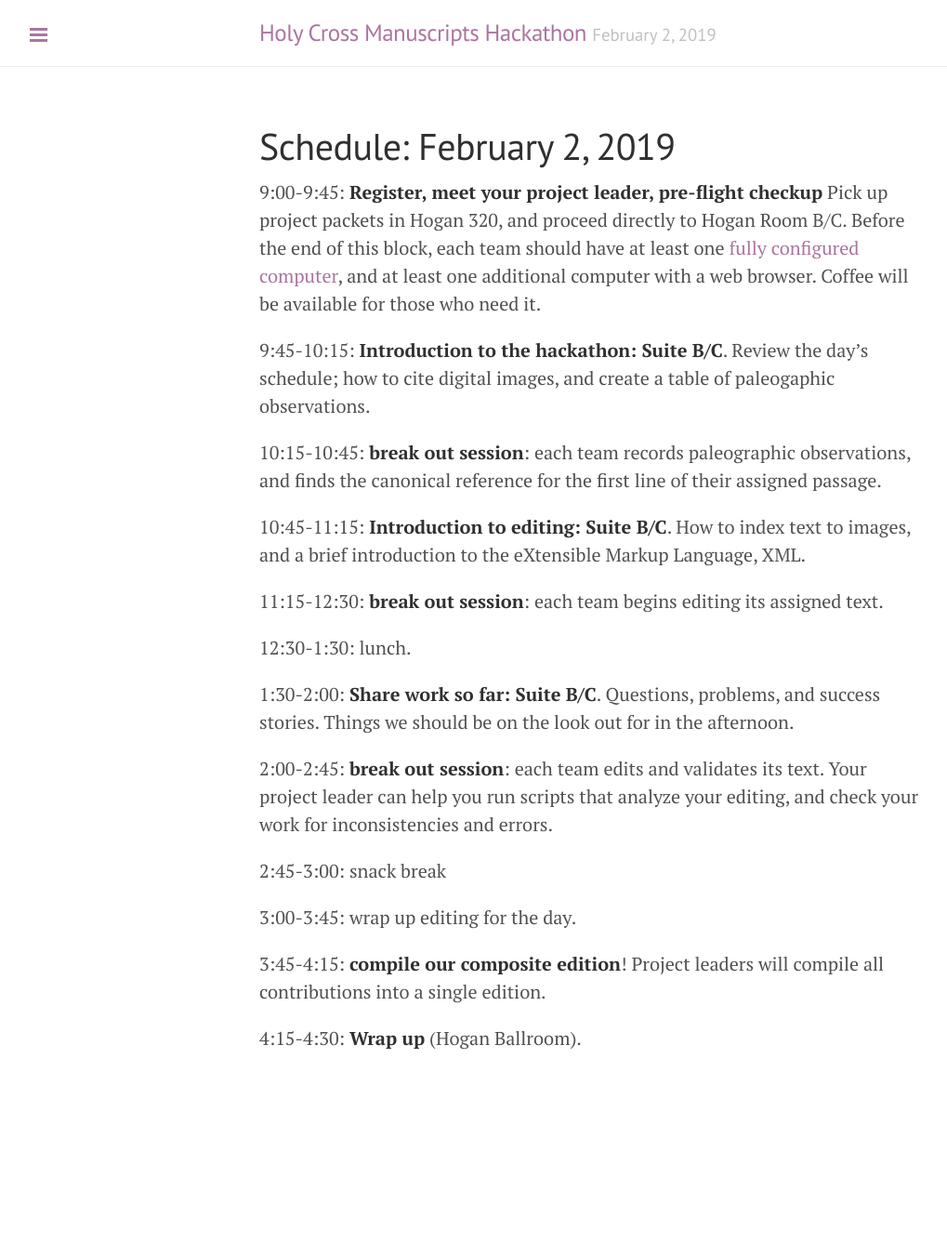
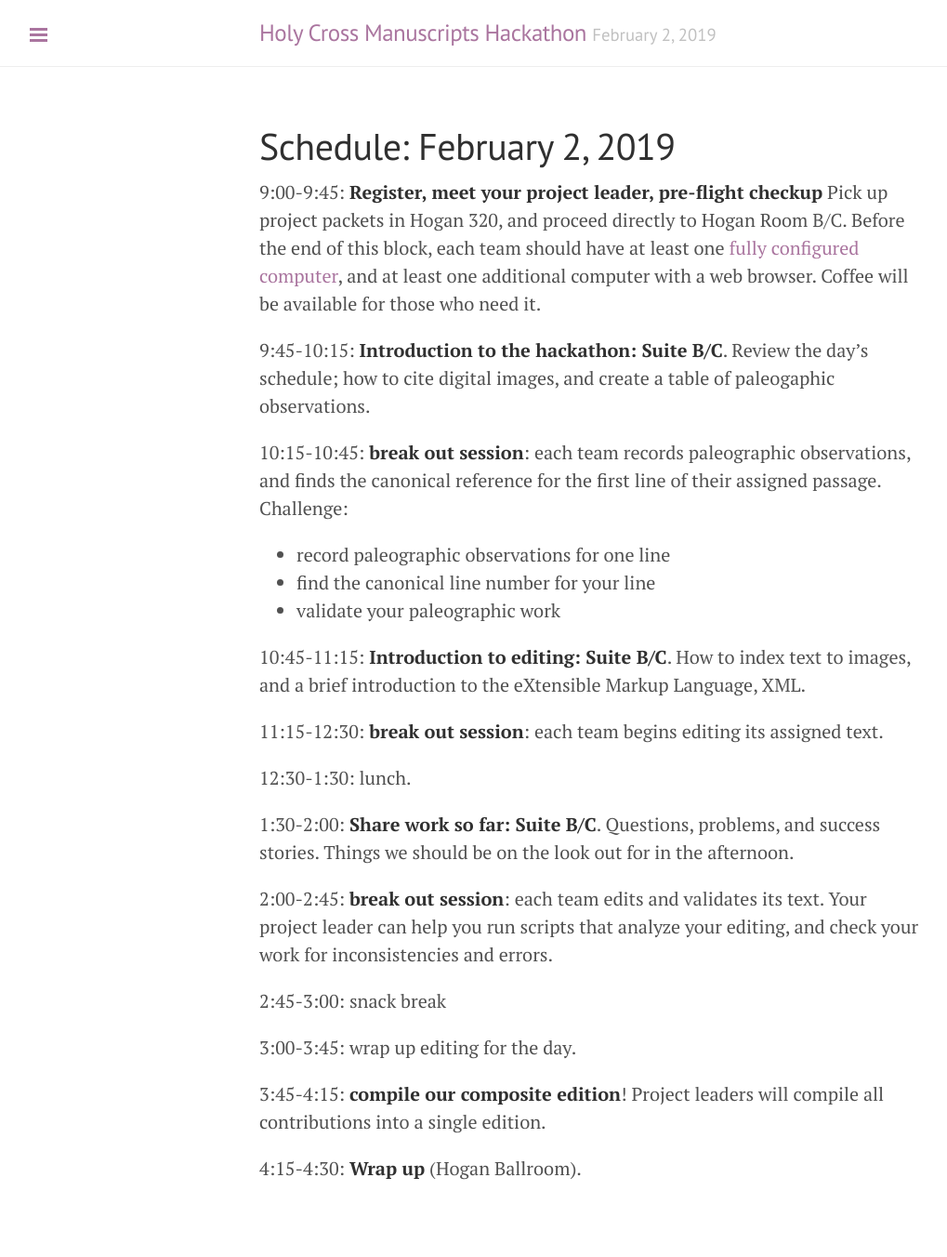
Before and after one commit to HCMID/ms-hackathon-2019, a Jekyll site: the page built from docs/schedule.md, in a window 1280 px wide. Shown: the whole page at 93% size, without its empty margins (1-1020 px from the left). Built offline with Jekyll 4.4.1, drawn with Linux system fonts in a browser that asks for light colours; before the commit the page ends 1212 px from its top, so only the background shows below that.

Commit message:
Add assignment

```diff
--- a/docs/schedule.md
+++ b/docs/schedule.md
@@ -7,7 +7,11 @@ layout: page
 
 9:45-10:15:  **Introduction to the hackathon:  Suite B/C**.  Review the day's schedule; how to cite digital images, and create a table of paleogaphic observations.
 
-10:15-10:45:  **break out session**:  each team records paleographic observations, and finds the canonical reference for the first line of their assigned passage.
+10:15-10:45:  **break out session**:  each team records paleographic observations, and finds the canonical reference for the first line of their assigned passage.  Challenge:
+
+-  record paleographic observations for one line
+-  find the canonical line number for your line
+-  validate your paleographic work
 
 10:45-11:15:  **Introduction to editing: Suite B/C**. How to index text to images, and a brief introduction to the eXtensible Markup Language, XML.
 
```
